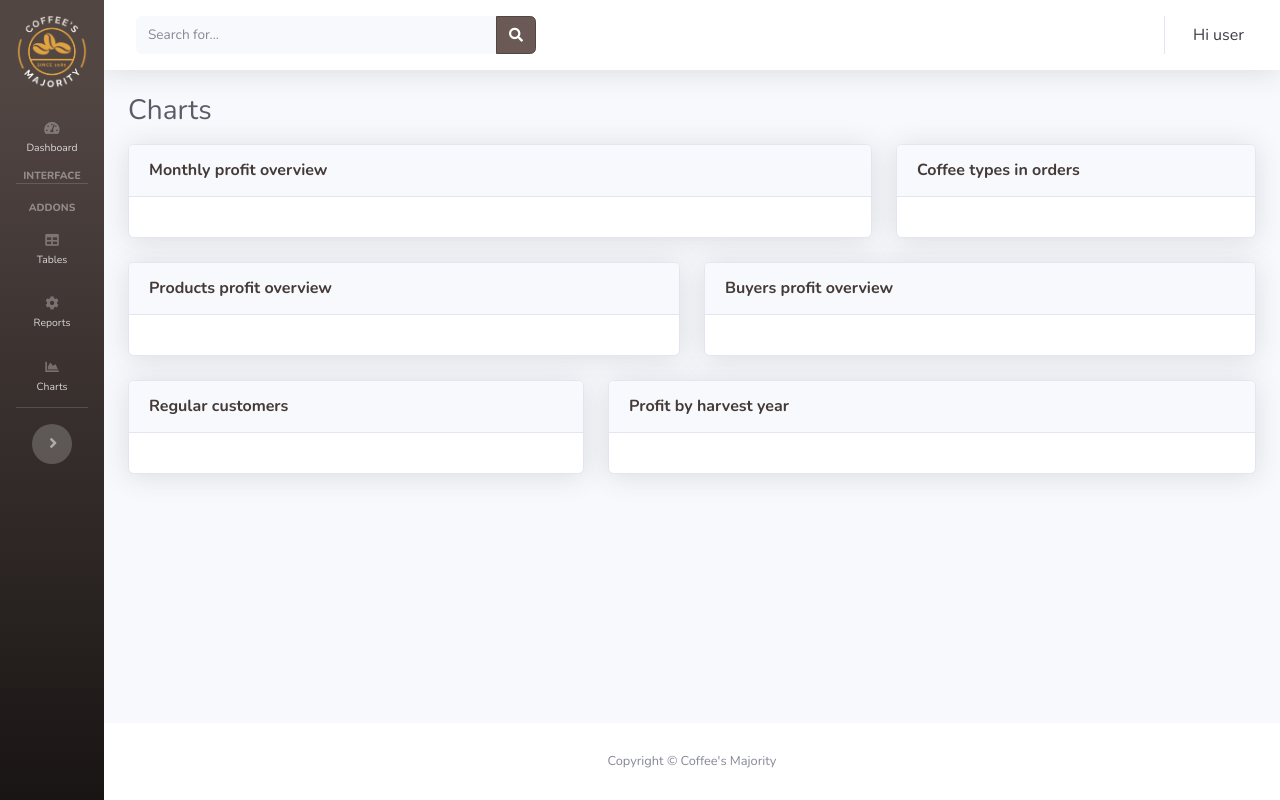
After one commit to IvannaChovhan/Coffee, a Django app: template kursach/coffee/templates/coffee/charts.html in a window 1280 px wide. The commit adds this page. Run offline with Django 3.2, Linux system fonts and the light colour scheme; the template is opened without the code that fills it, so the values that code supplies are empty; some libraries are stand-ins or nearby versions.

Commit message:
created and styled chart page

```diff
--- a/kursach/coffee/forms.py
+++ b/kursach/coffee/forms.py
@@ -28,7 +28,6 @@ class DateForm(forms.Form):
                        css_class="form-group col-md-4 mb-0 d-flex align-items-end"),
                 css_class='form-row'
             ),
-
         )
 
 
@@ -50,7 +49,6 @@ class CountryForm(ModelForm):
                        css_class="form-group col-md-3 mb-0 d-flex align-items-end"),
                 css_class='form-row'
             ),
-
         )
 
 
@@ -224,7 +222,7 @@ class CertificateForm(ModelForm):
 class OrderForm(ModelForm):
     class Meta:
         model = Order
-        fields = ['coffeeProduct', 'weight', 'dateOrder', 'price', 'dateOrder', 'buyer', 'purchase']
+        fields = ['coffeeProduct', 'weight',  'price', 'dateOrder', 'buyer', 'purchase']
         widgets = {
             'dateOrder': DateInput()
         }
@@ -232,8 +230,8 @@ class OrderForm(ModelForm):
         labels = {
             "coffeeProduct": "Coffee product",
             "weight": "Weight, kg",
+            "dateOrder": "Date of order",
             "price": "Price, $",
-            "dateOrder": "Date of order",
             "buyer": "Buyer",
             "purchase": "Purchase",
         }
--- /dev/null
+++ b/kursach/coffee/templates/coffee/charts.html
@@ -0,0 +1,92 @@
+{% extends 'layout/base.html' %}
+{% load static %}
+
+{% block title %}Coffee's majority{% endblock title %}
+
+
+
+{% block styles %}
+
+{% endblock styles%}
+
+{% block heading %}Charts{% endblock heading %}
+
+{% block body %}
+    <div class="row">
+
+  <div class="col-lg-8">
+    <!-- Basic Card Example -->
+    <div class="card shadow mb-4">
+      <div class="card-header py-3">
+        <h6 class="m-0 font-weight-bold text-primary">Monthly profit overview</h6>
+      </div>
+      <div class="card-body">
+        {{ graphs.profitMonths | safe }}
+      </div>
+    </div>
+  </div>
+  <div class="col-lg-4">
+    <!-- Basic Card Example -->
+    <div class="card shadow mb-4">
+      <div class="card-header py-3">
+        <h6 class="m-0 font-weight-bold text-primary">Coffee types in orders</h6>
+      </div>
+      <div class="card-body">
+        {{ graphs.pieCoffeeTypes | safe }}
+      </div>
+    </div>
+  </div>
+
+
+</div>
+    <div class="row">
+
+  <div class="col-lg-6">
+    <!-- Basic Card Example -->
+    <div class="card shadow mb-4">
+      <div class="card-header py-3">
+        <h6 class="m-0 font-weight-bold text-primary">Products profit overview</h6>
+      </div>
+      <div class="card-body">
+        {{ graphs.profitProducts | safe }}
+      </div>
+    </div>
+  </div>
+    <div class="col-lg-6">
+        <!-- Basic Card Example -->
+        <div class="card shadow mb-4">
+          <div class="card-header py-3">
+            <h6 class="m-0 font-weight-bold text-primary">Buyers profit overview</h6>
+          </div>
+          <div class="card-body">
+            {{ graphs.top_buyers | safe }}
+          </div>
+        </div>
+      </div>
+
+</div>
+    <div class="row">
+        <div class="col-lg-5">
+        <!-- Basic Card Example -->
+        <div class="card shadow mb-4">
+          <div class="card-header py-3">
+            <h6 class="m-0 font-weight-bold text-primary">Regular customers</h6>
+          </div>
+          <div class="card-body">
+            {{ graphs.topBuyersCountGraph | safe }}
+          </div>
+        </div>
+      </div>
+        <div class="col-lg-7">
+    <!-- Basic Card Example -->
+    <div class="card shadow mb-4">
+      <div class="card-header py-3">
+        <h6 class="m-0 font-weight-bold text-primary">Profit by harvest year</h6>
+      </div>
+      <div class="card-body">
+        {{ graphs.profitHarvestYearGraph | safe }}
+      </div>
+    </div>
+  </div>
+    </div>
+{% endblock body %}
--- a/kursach/coffee/templates/layout/base.html
+++ b/kursach/coffee/templates/layout/base.html
@@ -26,6 +26,7 @@
     rel="stylesheet">
 
   <!-- Custom styles for this template-->
+  <link href="{% static 'vendor/datatables/dataTables.bootstrap4.min.css' %}" rel="stylesheet">
   <link rel="stylesheet" type="text/css" href="{% static 'css/sb-admin-2.min.css'%}">
   <link rel="stylesheet" type="text/css" href="{% static 'css/sb-admin-2.css'%}">
 
@@ -134,14 +135,27 @@
   </div>
 
   <!-- Bootstrap core JavaScript-->
-  <script src="{% static 'vendor/jquery/jquery.min.js'%} "></script>
+
+
+    <!-- Custom styles for this page -->
+ <!-- Bootstrap core JavaScript-->
+
+
+
+    <!-- Core plugin JavaScript-->
+
+
+  <script src="{% static "vendor/jquery/jquery.min.js"%} "></script>
   <script src="{% static 'vendor/bootstrap/js/bootstrap.bundle.min.js'%}"></script>
 
-  <!-- Core plugin JavaScript-->
-  <script src="{% static 'vendor/jquery-easing/jquery.easing.min.js'%}"></script>
+  <script src="{% static "vendor/jquery-easing/jquery.easing.min.js"%} "></script>
+  <script src="{% static "js/sb-admin-2.min.js"%} "></script>
 
-  <!-- Custom scripts for all pages-->
-  <script src="{% static 'js/sb-admin-2.min.js'%}"></script>
+  <script src="{% static "vendor/datatables/jquery.dataTables.min.js"%} "></script>
+  <script src="{% static "vendor/datatables/dataTables.bootstrap4.min.js"%} "></script>
+    <!-- Page level plugins -->
+  <script src="{% static "js/demo/datatables-demo.js"%} "></script>
+
 
   {% block script %}
 
--- a/kursach/coffee/templates/layout/sidebar.html
+++ b/kursach/coffee/templates/layout/sidebar.html
@@ -72,7 +72,7 @@
     </li>
 
     <li class="nav-item">
-        <a class="nav-link" href="charts.html">
+        <a class="nav-link" href="{% url 'coffee:charts' %}">
             <i class="fas fa-fw fa-chart-area"></i>
             <span>Charts</span></a>
     </li>
--- a/kursach/coffee/urls.py
+++ b/kursach/coffee/urls.py
@@ -7,6 +7,7 @@ urlpatterns = [
     path('', views.index, name='home'),
     path('login', views.login_view, name='login'),
     path('logout', views.logout_view, name='logout'),
+    path('charts', views.charts_page, name='charts'),
     path('table_countries', views.table_countries_page, name='table_countries'),
     path('table_owners', views.table_owner_page, name='table_owners'),
     path('table_coffeeTypes', views.table_coffeeType_page, name='table_coffeeTypes'),
```
Also changed, not shown: kursach/coffee/templates/coffee/tables_example.html (+0 -12 lines), kursach/coffee/views.py (+48 -13 lines), kursach/static/scss/_buttons.scss (+0 -8 lines), kursach/db.sqlite3.
